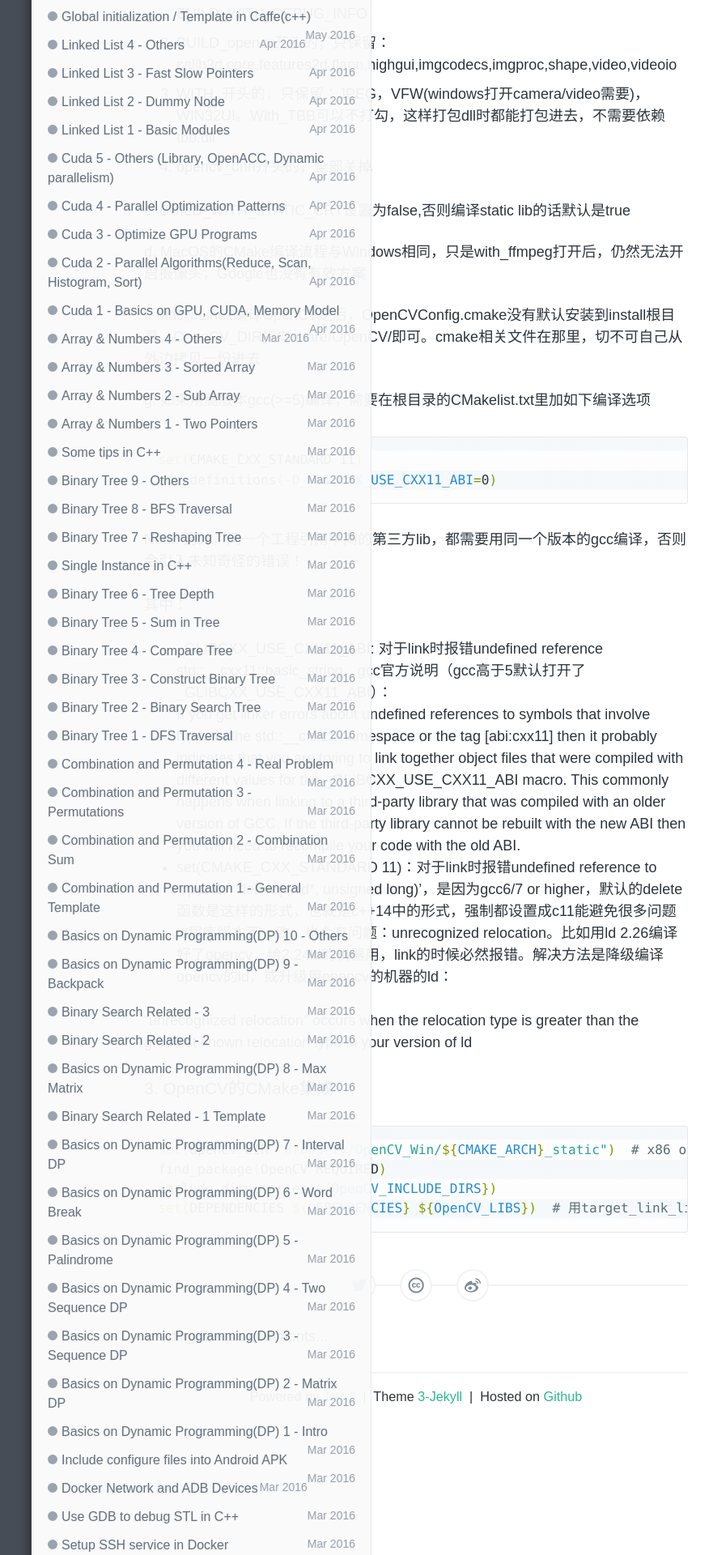
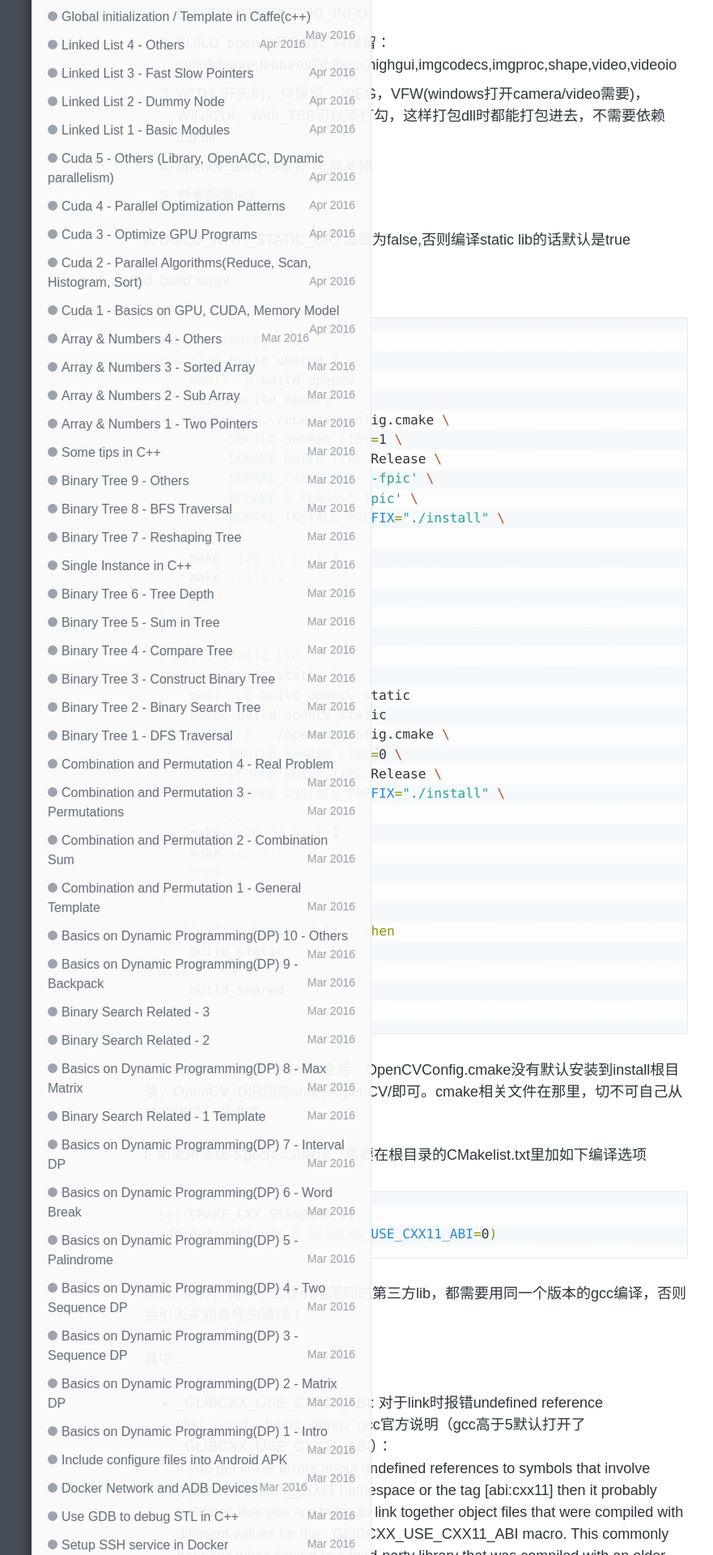
Before and after one commit to wykvictor/wykvictor.github.io, a Jekyll site: the page built from _posts/CV/2018-08-01-OpenCV-6.md, in a window 1280 px wide. Shown: the part 1449-3369 px from the top of the page at 81% size, without its empty margins (126-1007 px from the left). Built offline with Jekyll 4.4.1, drawn with Linux system fonts in a browser that asks for light colours; comment, search, counter and statistics services are not loaded.

Commit message:
linux opendir && opencv build script

```diff
--- a/_posts/CV/2018-08-01-OpenCV-6.md
+++ b/_posts/CV/2018-08-01-OpenCV-6.md
@@ -44,14 +44,52 @@ Static opencv_world is not supported - this configuration make no sense (no impr
 2. BUILD_opencv开头的，只保留：calib3d,core,features2d,flann,highgui,imgcodecs,imgproc,shape,video,videoio
 3. WITH_开头的，只保留：JPEG，VFW(windows打开camera/video需要)，WIN32UI。With_TBB可以不打勾，这样打包dll时都能打包进去，不需要依赖tbb.dll
 4. opencv_dnn开头的，全部关掉
+5. 参考配置[link](/res/opencv_config.cmake)
 
 #### c. BUILD_WITH_STATIC_CRT设置为false,否则编译static lib的话默认是true
 
-#### d. MacOS的CMake编译流程与Windows相同，只是with_ffmpeg打开后，仍然无法开启摄像头，Google也没有有效方案
+#### d. build script
+{% highlight Bash shell scripts %}
+# build shared lib
+function build_shared {
+	mkdir -p build_opencv
+	pushd build_opencv
+	cmake -C ../opencv_config.cmake \
+		-DBUILD_SHARED_LIBS=1 \
+		-DCMAKE_BUILD_TYPE=Release \
+		-DCMAKE_CXX_FLAGS='-fpic' \
+		-DCMAKE_C_FLAGS='-fpic' \
+		-DCMAKE_INSTALL_PREFIX="./install" \
+		..
+	make -j20 || exit 1
+	make install
+	popd
+}
 
-#### f. Mac和Linux编译OpenCV之后，OpenCVConfig.cmake没有默认安装到install根目录，OpenCV_DIR指向share/OpenCV/即可。cmake相关文件在那里，切不可自己从外边拷贝一份进去
+# build static lib
+function build_static {
+	mkdir -p build_opencv_static
+	pushd build_opencv_static
+	cmake -C ../opencv_config.cmake \
+		-DBUILD_SHARED_LIBS=0 \
+		-DCMAKE_BUILD_TYPE=Release \
+		-DCMAKE_INSTALL_PREFIX="./install" \
+		..
+	make -j20 || exit 1
+	make install
+	popd
+}
 
-#### g. 如果用高版本gcc(>=5)编译，需要在根目录的CMakelist.txt里加如下编译选项
+if [[ $1 == "static" ]] ; then
+	build_static
+else
+	build_shared
+fi
+{% endhighlight %}
+
+#### e. Mac和Linux编译OpenCV之后，OpenCVConfig.cmake没有默认安装到install根目录，OpenCV_DIR指向share/OpenCV/即可。cmake相关文件在那里，切不可自己从外边拷贝一份进去
+
+#### f. 如果用高版本gcc(>=5)编译，需要在根目录的CMakelist.txt里加如下编译选项
 {% highlight Bash shell scripts %}
 set(CMAKE_CXX_STANDARD 11)
 add_definitions(-D_GLIBCXX_USE_CXX11_ABI=0)
```
Also changed, not shown: _posts/resources/2015-11-10-Some-Useful-C++-Snippet.md (+23 -0 lines), 1 other file.
